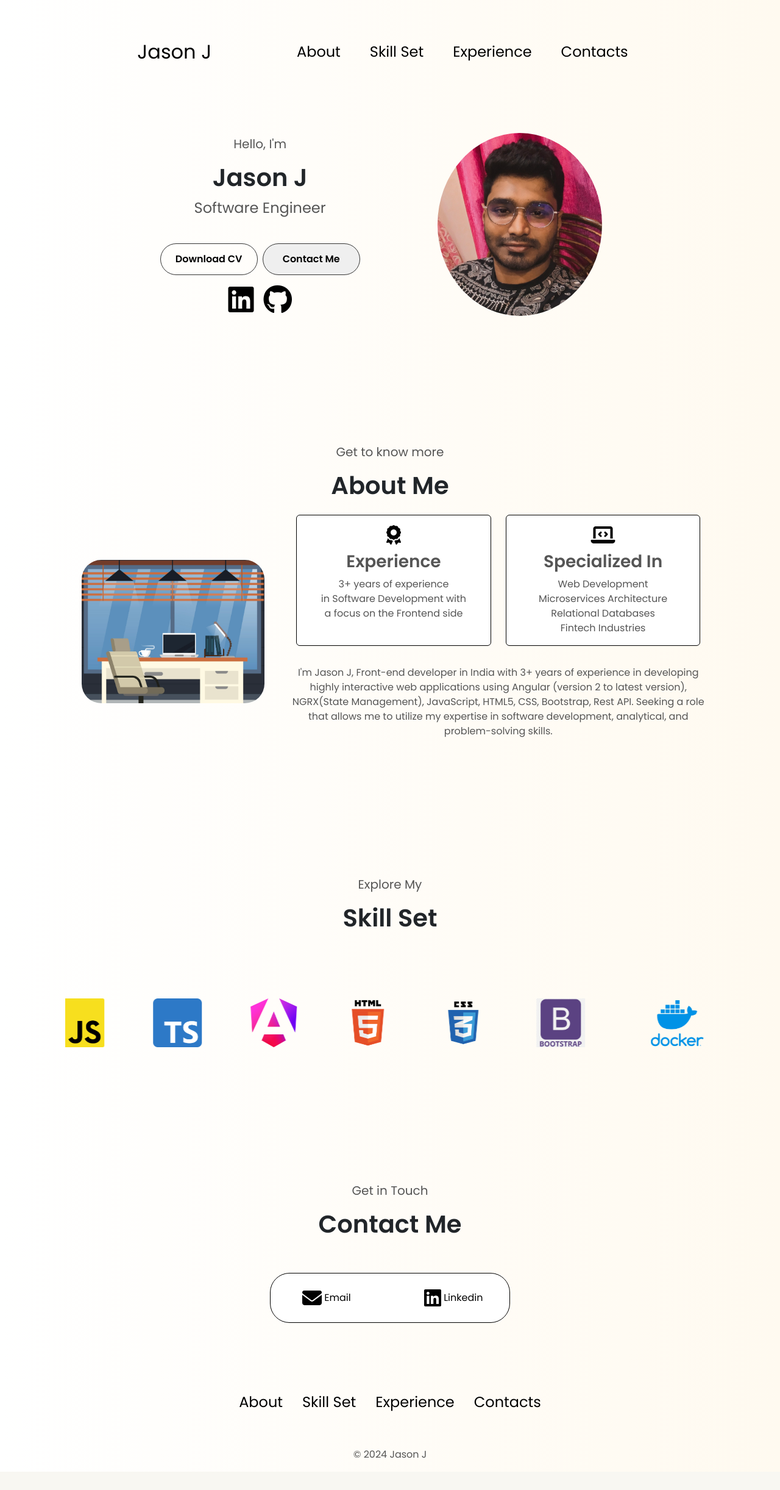
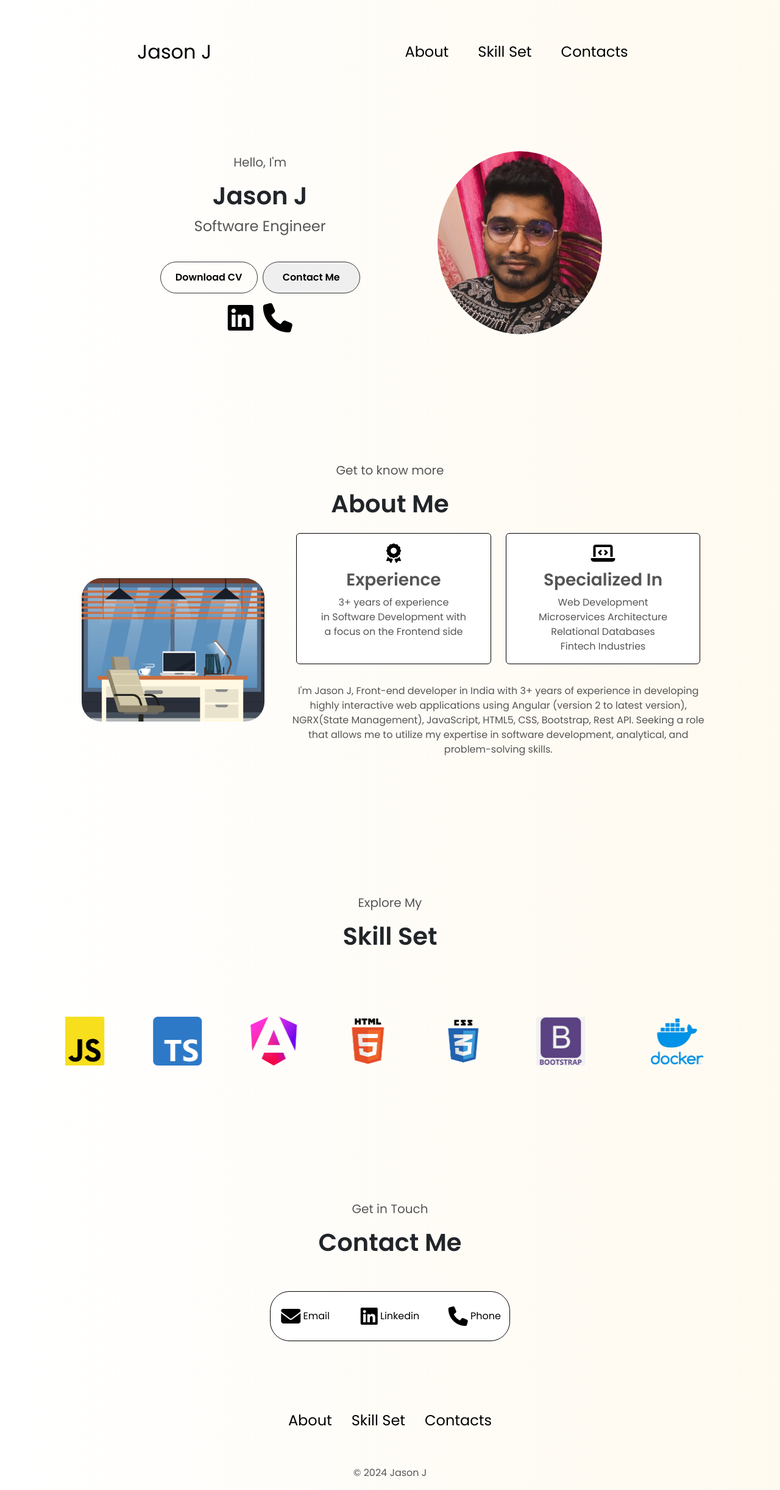
Before and after one commit to jason2698/portfolio, an Angular app: page / in a window 1280 px wide. Shown: the whole page at 61% size. Before the commit the page ends 2413 px from the top, so only its background shows below. Built offline with nearby package versions, Linux system fonts and the light colour scheme.

Commit message:
Header and profile changes

```diff
--- a/angular.json
+++ b/angular.json
@@ -21,7 +21,8 @@
             "index": "src/index.html",
             "browser": "src/main.ts",
             "polyfills": [
-              "zone.js"
+              "zone.js",
+              "@angular/localize/init"
             ],
             "tsConfig": "tsconfig.app.json",
             "inlineStyleLanguage": "scss",
@@ -80,7 +81,8 @@
           "options": {
             "polyfills": [
               "zone.js",
-              "zone.js/testing"
+              "zone.js/testing",
+              "@angular/localize/init"
             ],
             "tsConfig": "tsconfig.spec.json",
             "inlineStyleLanguage": "scss",
@@ -95,6 +97,9 @@
             ],
             "scripts": []
           }
+        },
+        "deploy": {
+          "builder": "angular-cli-ghpages:deploy"
         }
       }
     }
--- a/src/app/components/contact/contact.component.html
+++ b/src/app/components/contact/contact.component.html
@@ -1,5 +1,7 @@
 <!-- Varibales -->
 @let email = 'jasonj2698@gmail.com';
+@let phone =  8754372649;
+
 <section id="contacts" class="mx-auto">
     <p class="fs-5 text-center">Get in Touch</p>
     <h1 class="fw-bold text-center mb-5">Contact Me</h1>
@@ -7,14 +9,19 @@
         <div class="col-10 col-md-6 col-xl-4 mx-auto">
             <div class="card m-2 rounded-5 border-black contact-card">
                 <div class="row py-4">
-                    <div class="col-6 text-center">
+                    <div class="col-4 text-center">
                         <a href="{{'mailto:' + email}}" class="d-flex align-items-center justify-content-center">
                             <i class="fa fa-envelope fa-2x icon"></i>&nbsp;Email
                         </a>
                     </div>
-                    <div class="col-6 text-center">
+                    <div class="col-4 text-center">
                         <a (click)="goToLinkedin()" class="d-flex align-items-center justify-content-center">
                             <i class="fab fa-linkedin fa-2x icon"></i>&nbsp;Linkedin
+                        </a>
+                    </div>
+                    <div class="col-4 text-center">
+                        <a href="{{'tel:'+ phone}}" class="d-flex align-items-center justify-content-center">
+                            <i class="fa fa-phone fa-2x icon"></i>&nbsp;Phone
                         </a>
                     </div>
                 </div>
--- a/src/app/components/header/header.component.html
+++ b/src/app/components/header/header.component.html
@@ -1,12 +1,12 @@
-<div class="container-fluid">
+<div class="container-fluid header-container">
     <div class="row">
       <nav class="navbar navbar-expand-lg col-md-8 mx-auto my-5 col-12">
         <div class="container-fluid">
           <span class="navbar-brand fs-2">Jason J</span>
-                <button class="navbar-toggler" type="button" data-bs-toggle="collapse" data-bs-target="#navbarNav" aria-controls="navbarNav" aria-expanded="false" aria-label="Toggle navigation">
+          <button class="navbar-toggler" type="button" (click)="isCollapsed = !isCollapsed" data-bs-toggle="collapse" data-bs-target="#navbarNav" aria-controls="navbarNav" [attr.aria-expanded]="!isCollapsed" aria-label="Toggle navigation">
             <span class="navbar-toggler-icon"></span>
           </button>
-                <div class="collapse navbar-collapse justify-content-end" id="navbarNav">
+          <div class="collapse navbar-collapse justify-content-end" id="navbarNav" [ngbCollapse]="isCollapsed">
             <ul class="navbar-nav">
               <app-nav-links />
             </ul>
--- a/src/app/components/header/header.component.ts
+++ b/src/app/components/header/header.component.ts
@@ -1,12 +1,13 @@
 import { Component } from '@angular/core';
 import { NavLinksComponent } from '../nav-links/nav-links.component';
+import { NgbModule } from '@ng-bootstrap/ng-bootstrap';
 
 @Component({
   selector: 'app-header',
-  imports: [NavLinksComponent],
+  imports: [NavLinksComponent,NgbModule],
   templateUrl: './header.component.html',
   styleUrl: './header.component.scss'
 })
 export class HeaderComponent {
-
+  public isCollapsed : boolean = true;
 }
--- a/src/app/components/nav-links/nav-links.component.ts
+++ b/src/app/components/nav-links/nav-links.component.ts
@@ -10,7 +10,7 @@ import { Component } from '@angular/core';
 export class NavLinksComponent {
   constructor(private viewportScroller: ViewportScroller) {}
 
-  protected  navItems: string[] = ['About', 'Skill Set', 'Experience', 'Contacts'];
+  protected  navItems: string[] = ['About', 'Skill Set', 'Contacts'];
 
   scrollTo(section: string) {
     let elementId = section.toLowerCase().replace(' ', '-');
--- a/src/app/components/profile/profile.component.html
+++ b/src/app/components/profile/profile.component.html
@@ -14,7 +14,7 @@
             </div>
             <div class="d-flex justify-content-center mt-3">
                 <i class="fab fa-linkedin fa-3x icon mx-2 pointer" (click)="goToLinkedin()"></i>
-                <i class="fab fa-github fa-3x icon mx-2 pointer" (click)="goToGithub()"></i>
+                <i class="fa fa-phone fa-3x icon mx-2 pointer" (click)="goToPhone()"></i>
             </div>
         </div>
 
--- a/src/app/components/profile/profile.component.ts
+++ b/src/app/components/profile/profile.component.ts
@@ -8,6 +8,8 @@ import { Component } from '@angular/core';
   styleUrl: './profile.component.scss'
 })
 export class ProfileComponent {
+
+  private phone : number = 8754372649;
 
   constructor(private viewportScroller: ViewportScroller){}
 
@@ -23,7 +25,7 @@ export class ProfileComponent {
     window.open("https://www.linkedin.com/in/jason-j-2698-j/", '_blank')
   }
 
-  goToGithub(){
-
+  goToPhone(){
+    window.location.href = 'tel:'+ this.phone;
   }
 }
--- a/src/index.html
+++ b/src/index.html
@@ -2,7 +2,7 @@
 <html lang="en">
 <head>
   <meta charset="utf-8">
-  <title>Portfolio</title>
+  <title>Jason J | Portfolio</title>
   <base href="/">
   <meta name="viewport" content="width=device-width, initial-scale=1">
   <link rel="icon" type="image/x-icon" href="favicon.ico">
--- a/src/main.ts
+++ b/src/main.ts
@@ -1,3 +1,5 @@
+/// <reference types="@angular/localize" />
+
 import { bootstrapApplication } from '@angular/platform-browser';
 import { appConfig } from './app/app.config';
 import { AppComponent } from './app/app.component';
--- a/tsconfig.app.json
+++ b/tsconfig.app.json
@@ -4,7 +4,9 @@
   "extends": "./tsconfig.json",
   "compilerOptions": {
     "outDir": "./out-tsc/app",
-    "types": []
+    "types": [
+      "@angular/localize"
+    ]
   },
   "files": [
     "src/main.ts"
```
Also changed, not shown: package.json (+8 -4 lines), src/styles.scss (line endings or trailing spaces), 2 other files (tests, documents, lock files or other folders). Lines whose indentation alone changed are shown as unchanged.
